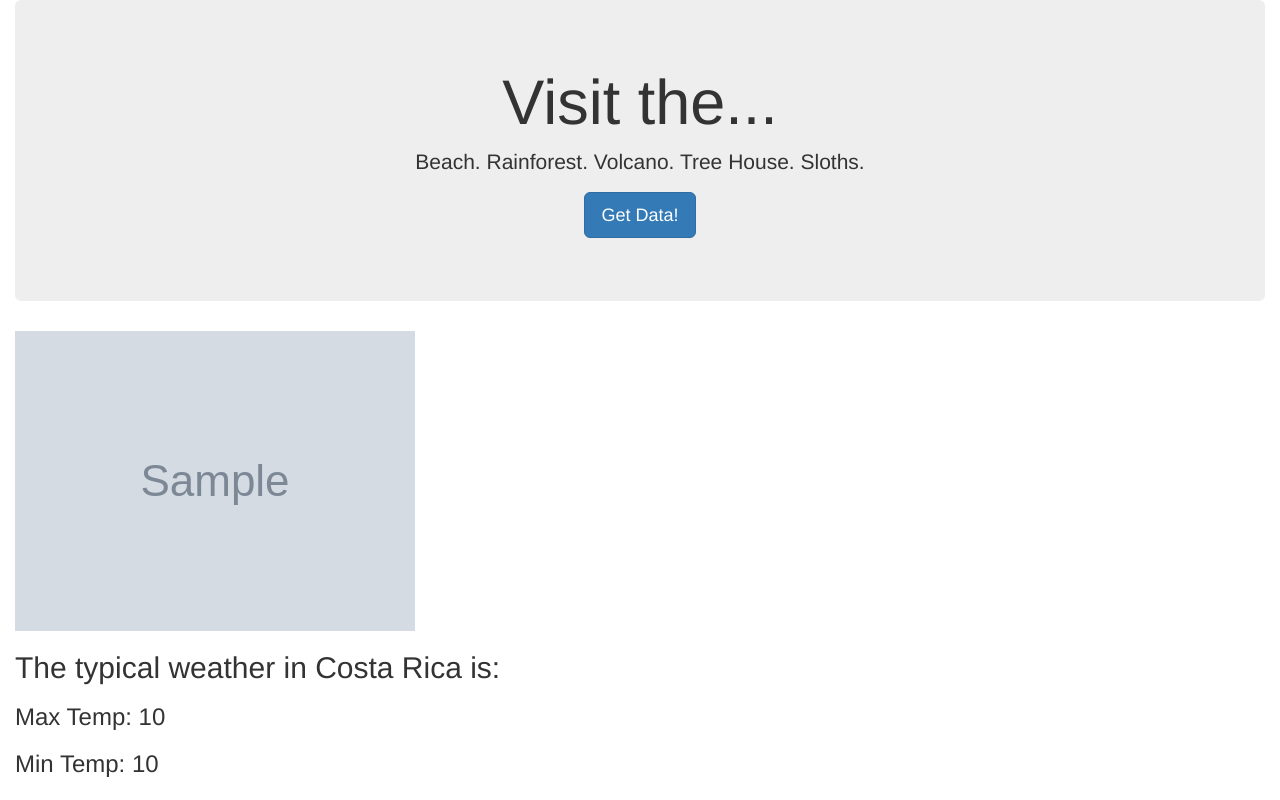
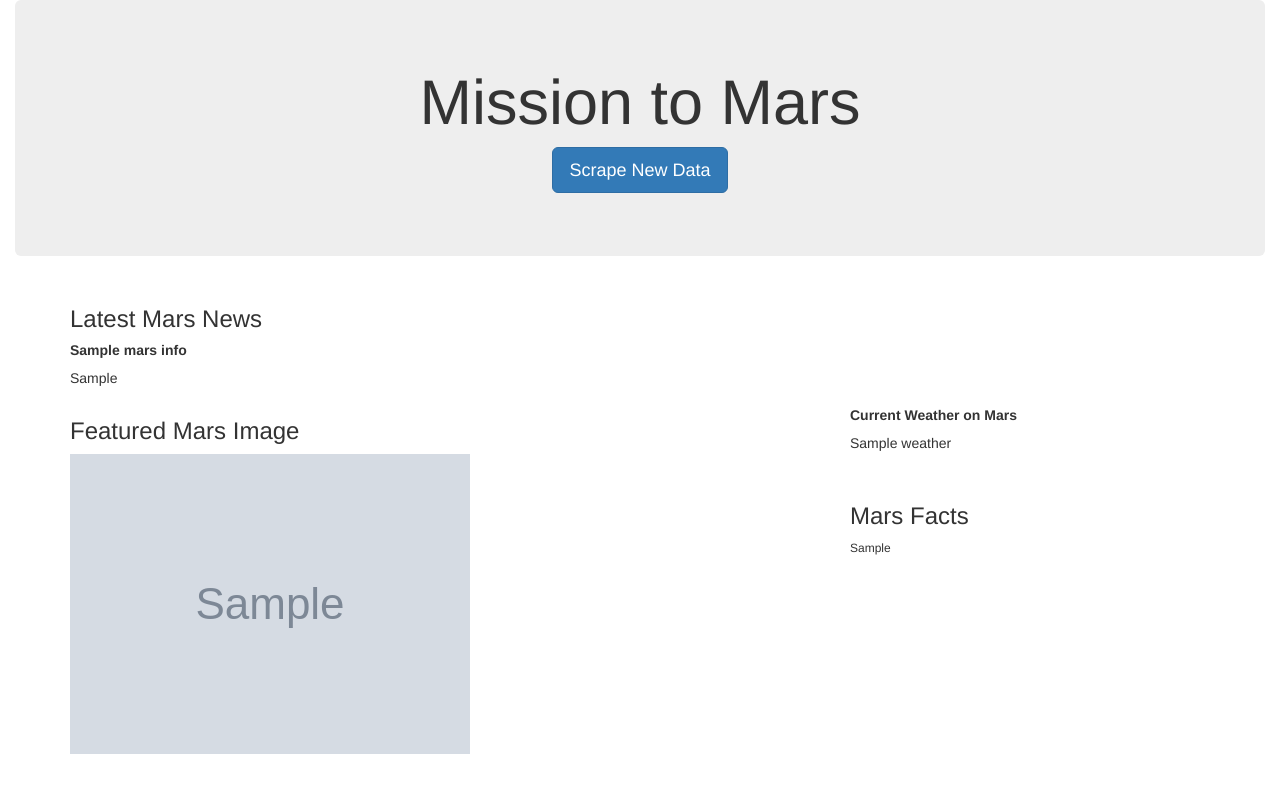
Before and after one commit to Amanser/Web-Scraping, a Flask app: template templates/index.html in a window 1280 px wide. Run offline with Flask 2, Linux system fonts and the light colour scheme; the template is opened without the code that fills it: most values are stand-ins (such as "Sample title", 1, 10 or a date in 2020); grey boxes marked "Sample" are stand-in pictures; some libraries are stand-ins or nearby versions.

Commit message:
Add files via upload

```diff
--- a/templates/index.html
+++ b/templates/index.html
@@ -5,23 +5,60 @@
   <meta charset="UTF-8">
   <meta name="viewport" content="width=device-width, initial-scale=1.0">
   <meta http-equiv="X-UA-Compatible" content="ie=edge">
-  <title>Costa Rica Weather</title>
+  <title>Mars Info</title>
   <link rel="stylesheet" href="https://maxcdn.bootstrapcdn.com/bootstrap/3.3.7/css/bootstrap.min.css">
 </head>
 
 <body>
   <div class="container-fluid">
     <div class="jumbotron text-center">
-      <h1>Visit the...</h1>
-      <p>Beach. Rainforest. Volcano. Tree House. Sloths.</p>
-      <p><a class="btn btn-primary btn-lg" href="/scrape" role="button">Get Data!</a></p>
+      <h1>Mission to Mars</h1>
+      <p><a class="btn btn-primary btn-lg" href="/scrape" role="button">Scrape New Data</a></p>
     </div>
-    <img src="{{ vacation.sloth_img }}" alt="Sloth">
-    <h2>The typical weather in Costa Rica is:</h2>
-    <h3>Max Temp: {{ vacation.max_temp }}</h3>
-    <h3>Min Temp: {{ vacation.min_temp }}</h3>
+
+
+
+    <!-- Mars News -->
+    <div class="container">
+        <h3>Latest Mars News</h3>
+        <h5 style="font-weight: bold">{{ mars_info.news_title }}</h5>
+        <p>{{ mars_info.news_p }}</p>
+    </div>
+
+
+    <div class="container">
+      <div class="row">
+
+          <!-- Mars Featured Image-->
+          <div class="col-lg-8">
+              <h3>Featured Mars Image</h3>
+              <img src="{{ mars_info.featured_image }}" style="max-width:100%; max-height: auto;" alt="Featured Image">
+          </div>
+
+          <!-- Mars Weather -->
+          <div class="col-lg-4">
+              <div class="card" style="width: 18rem;">
+                  <div class="card-body">
+                      <h5 class="card-title" style="font-weight: bold">Current Weather on Mars</h5>
+                      <p class="card-text">{{ mars_info.weather }}</p>
+                  </div>
+              </div>
+
+          <!-- Mars Facts -->
+          <br>
+          <h3>Mars Facts</h3>
+            <div style="max-width: 425px; max-height: 170px; font-size: 12px; margin-bottom: 65px;">
+              {{ mars_info.mars_facts|safe }}
+            </div>
+          </div>
+      </div>
   </div>
-  </div>
+
+
+
+
+
+
 </body>
 
 </html>
```
